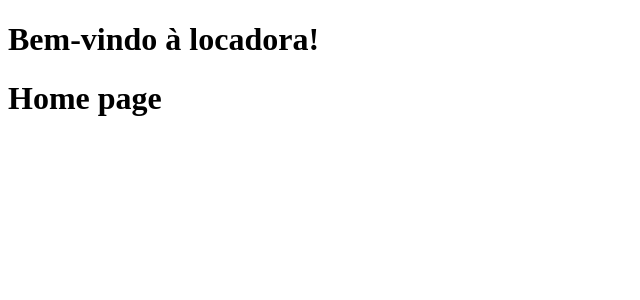
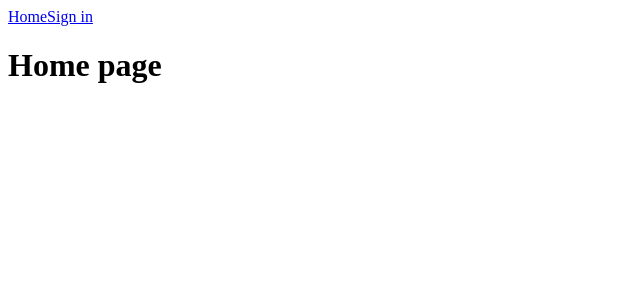
Before and after one commit to ThiagoMartinsSaraiva/LocadoraJS, a Vue app in the folder client/: page / in a window 1280 px wide. Shown: the top 300 px of the page, without its empty margins (0-640 px from the left). Built offline with nearby package versions, Linux system fonts and the light colour scheme.

Commit message:
feat: adicionando links

```diff
--- a/client/src/App.vue
+++ b/client/src/App.vue
@@ -1,6 +1,14 @@
 <template>
   <div>
-    <h1>Bem-vindo à locadora!</h1>
+    <div>
+      <div v-if="isLoggedIn">
+        <router-link to="/movies">Movies</router-link>
+      </div>
+      <div>
+        <router-link to="/">Home</router-link>
+        <router-link to="/login">Sign in</router-link>
+      </div>
+    </div>
     <router-view></router-view>
   </div>
 </template>
```
